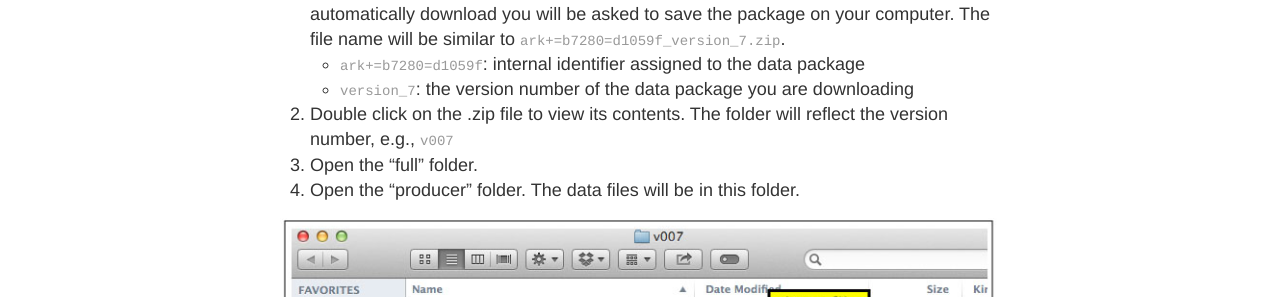
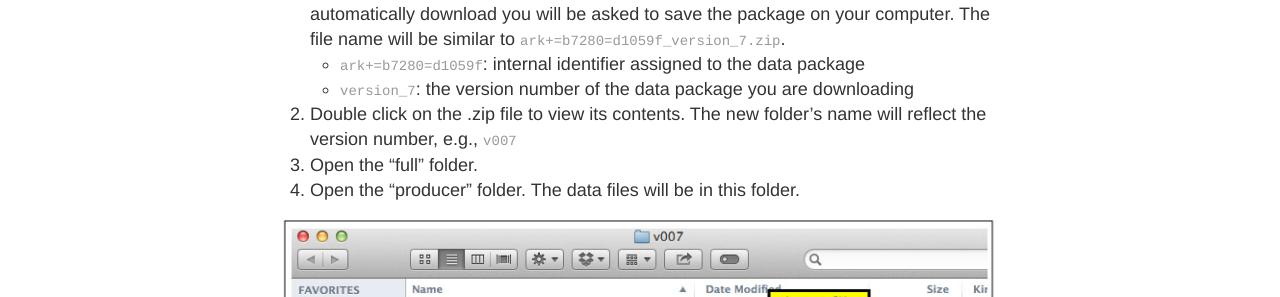
Before and after one commit to CDLUC3/dash, a Jekyll site: the page built from download-guide.md, in a window 1280 px wide. Shown: the part 848-1145 px from the top of the page. Built offline with Jekyll 4.4.1, drawn with Linux system fonts in a browser that asks for light colours.

Commit message:
Update download-guide.md

`````diff
--- a/download-guide.md
+++ b/download-guide.md
@@ -14,7 +14,7 @@
 1. Depending on your browser's download settings, either your dataset package will automatically download you will be asked to save the package on your computer. The file name will be similar to ````ark+=b7280=d1059f_version_7.zip````.
    * ````ark+=b7280=d1059f````: internal identifier assigned to the data package
     * ````version_7````: the version number of the data package you are downloading
-1. Double click on the .zip file to view its contents. The folder will reflect the version number, e.g., ````v007````
+1. Double click on the .zip file to view its contents. The new folder's name will reflect the version number, e.g., ````v007````
 1. Open the "full" folder.
 1. Open the "producer" folder. The data files will be in this folder.
 
`````
